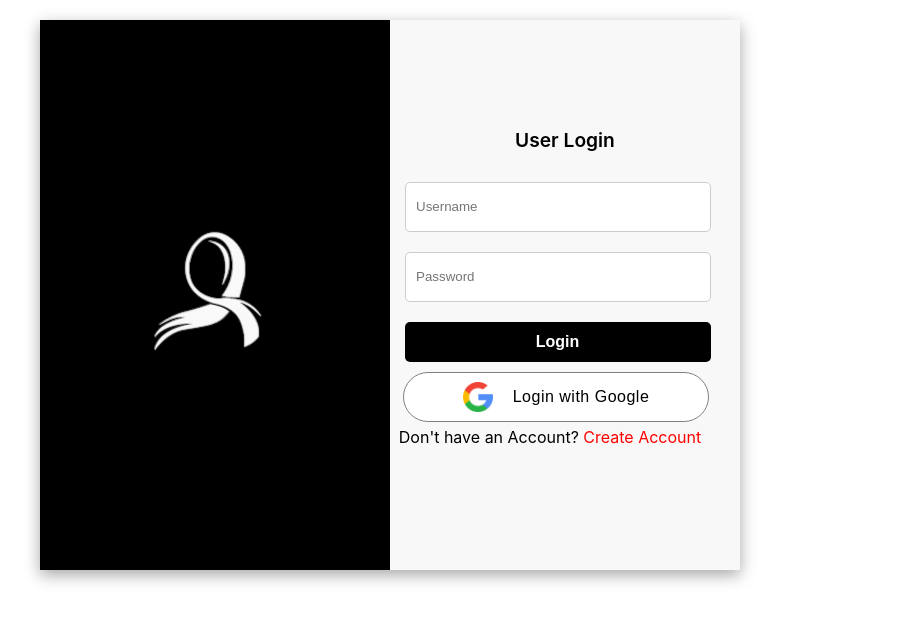
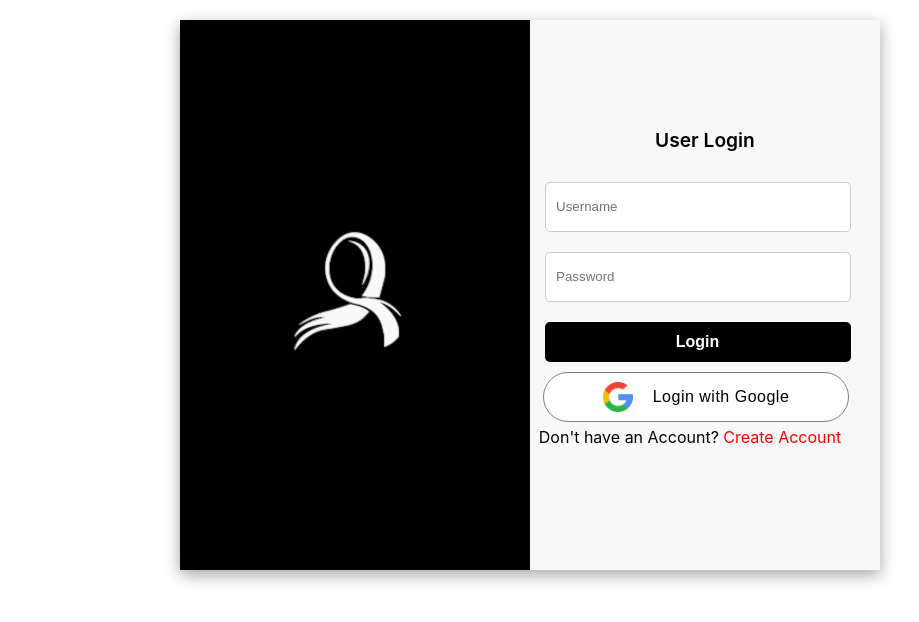
Before and after one commit to UsmanSaleem2003/MERN_Social_Media_App-HayaApp, a React (Create React App) app in the folder frontend/: page / in a window 1280 px wide. Shown: the top 622 px of the page, without its empty margins (110-1029 px from the left). Built offline with nearby package versions, Linux system fonts and the light colour scheme.

Commit message:
Login Page Updated

```diff
--- a/frontend/src/Pages/Login/Login.css
+++ b/frontend/src/Pages/Login/Login.css
@@ -4,7 +4,7 @@
     width: 700px;
     height: 550px;
     box-sizing: border-box;
-    margin: 20px 150px;
+    margin: 20px auto;
     box-shadow: rgba(0, 0, 0, 0.35) 0px 5px 15px;
 }
 
```
